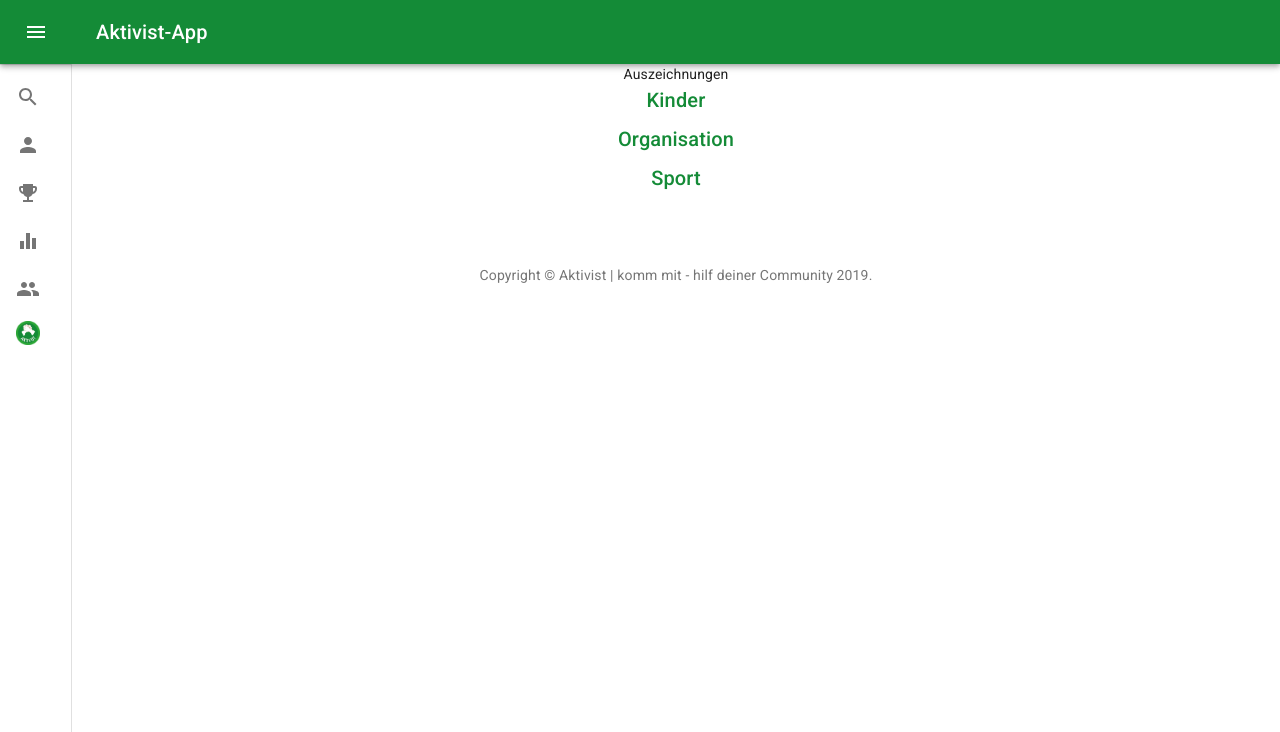
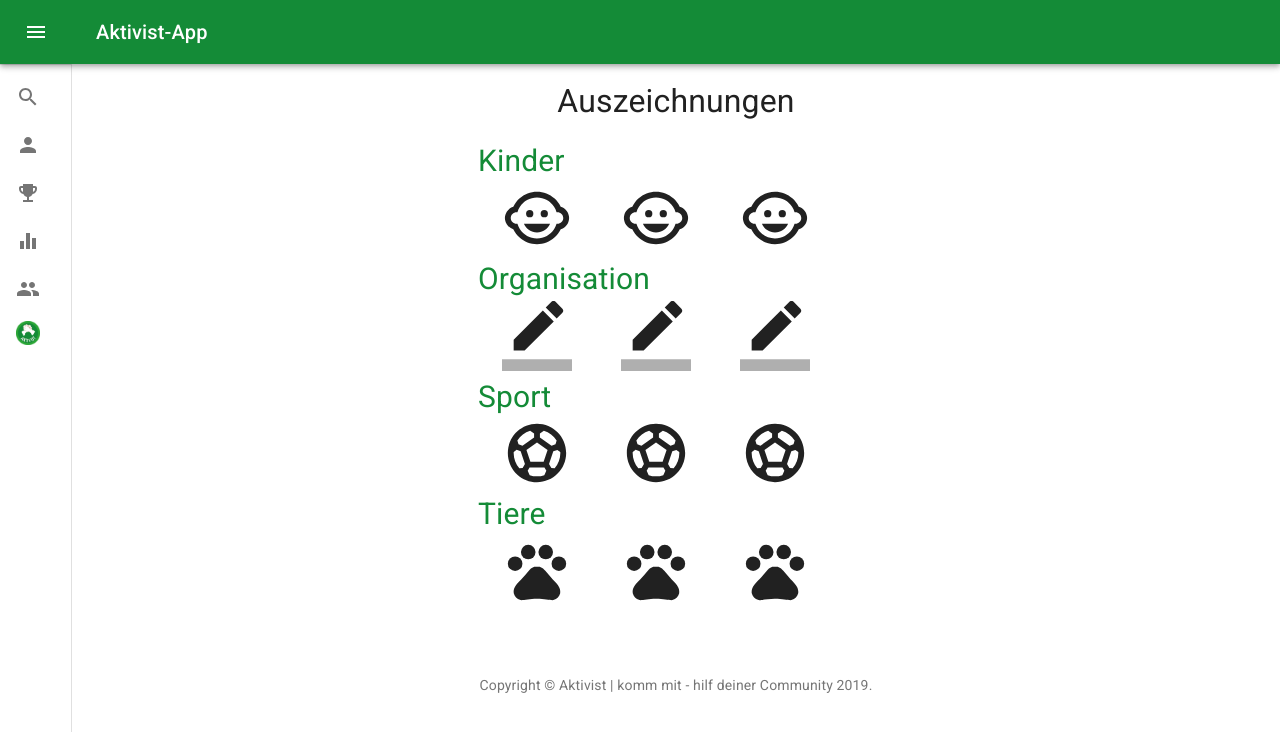
Before and after one commit to alxgrk/blockchain-hackathon-2019, a React (Create React App) app in the folder frontend/: page /auszeichnungen in a window 1280 px wide. Shown: the top 732 px of the page. Built offline with nearby package versions, Linux system fonts and the light colour scheme.

Commit message:
improved front auszeichnungen

```diff
--- a/frontend/src/Auszeichnungen.js
+++ b/frontend/src/Auszeichnungen.js
@@ -21,6 +21,10 @@ import SearchIcon from '@material-ui/icons/Search';
 import Title from './Title';
 import { useTheme } from '@material-ui/core/styles';
 import Copyright from "./Copyright";
+import BorderColorIcon from '@material-ui/icons/BorderColor';
+import ChildCareIcon from '@material-ui/icons/ChildCare';
+import SportsSoccerIcon from '@material-ui/icons/SportsSoccer';
+import PetsIcon from '@material-ui/icons/Pets';
 
 
 
@@ -29,7 +33,6 @@ const useStyles = makeStyles(theme => ({
     marginTop: theme.spacing(8),
     display: 'flex',
     flexDirection: 'column',
-    alignItems: 'center',
   },
   avatar: {
     margin: theme.spacing(1),
@@ -42,6 +45,27 @@ const useStyles = makeStyles(theme => ({
   submit: {
     margin: theme.spacing(3, 0, 2),
   },
+  title: {
+    textAlign: 'center',
+    padding: '15px',
+    fontSize: '32px',
+  },
+  iconDiv: {
+    width: '30%',
+    textAlign: 'center',
+  },
+  icon: {
+    fontSize: '70px',
+  },
+  container: {
+    width: '100%',
+    display: 'flex'
+  },
+  iconTitle: {
+    textAlign: 'left',
+    fontSize: '30px',
+    color: '#148b37',
+  }
 }));
 
 export default function Auszeichnungen() {
@@ -51,10 +75,31 @@ export default function Auszeichnungen() {
   return (
     <Container component="main" maxWidth="xs">
       <div className={classes.paper}>
-        <div className={theme.palette.title}>Auszeichnungen</div>
-        <Title>Kinder</Title>
-        <Title>Organisation</Title>
-        <Title>Sport</Title>
+        <div className={classes.title}>Auszeichnungen</div>
+        <div className={classes.iconTitle}>Kinder</div>
+          <div className={classes.container}>
+            <div className={classes.iconDiv}><ChildCareIcon className={classes.icon}/></div>
+            <div className={classes.iconDiv}><ChildCareIcon className={classes.icon}/></div>
+            <div className={classes.iconDiv}><ChildCareIcon className={classes.icon}/></div>
+          </div>
+        <div className={classes.iconTitle}>Organisation</div>
+          <div className={classes.container}>
+            <div className={classes.iconDiv}><BorderColorIcon className={classes.icon}/></div>
+            <div className={classes.iconDiv}><BorderColorIcon className={classes.icon}/></div>
+            <div className={classes.iconDiv}><BorderColorIcon className={classes.icon}/></div>
+          </div>
+        <div className={classes.iconTitle}>Sport</div>
+          <div className={classes.container}>
+            <div className={classes.iconDiv}><SportsSoccerIcon className={classes.icon}/></div>
+            <div className={classes.iconDiv}><SportsSoccerIcon className={classes.icon}/></div>
+            <div className={classes.iconDiv}><SportsSoccerIcon className={classes.icon}/></div>
+          </div>
+          <div className={classes.iconTitle}>Tiere</div>
+          <div className={classes.container}>
+            <div className={classes.iconDiv}><PetsIcon className={classes.icon}/></div>
+            <div className={classes.iconDiv}><PetsIcon className={classes.icon}/></div>
+            <div className={classes.iconDiv}><PetsIcon className={classes.icon}/></div>
+          </div>
       </div>
       <Box mt={8}>
         <Copyright />
--- a/frontend/src/Copyright.js
+++ b/frontend/src/Copyright.js
@@ -4,7 +4,7 @@ import React from "react";
 
 export default function Copyright() {
     return (
-        <Typography variant="body2" color="textSecondary" align="center" position="fixed" bottom='0'>
+        <Typography variant="body2" color="textSecondary" align="center">
             {'Copyright © '}
             {'Aktivist | komm mit - hilf deiner Community'}
             {' '}
```
